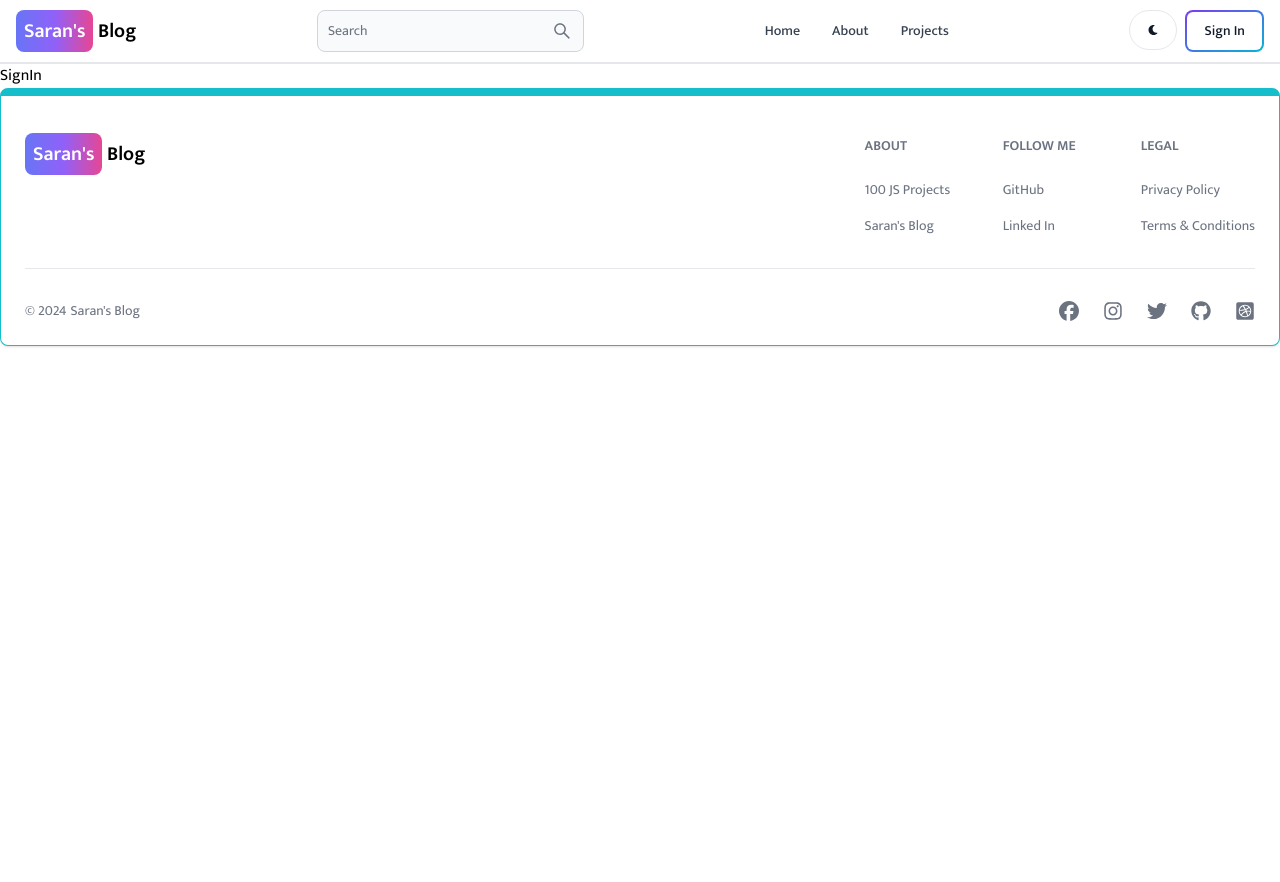
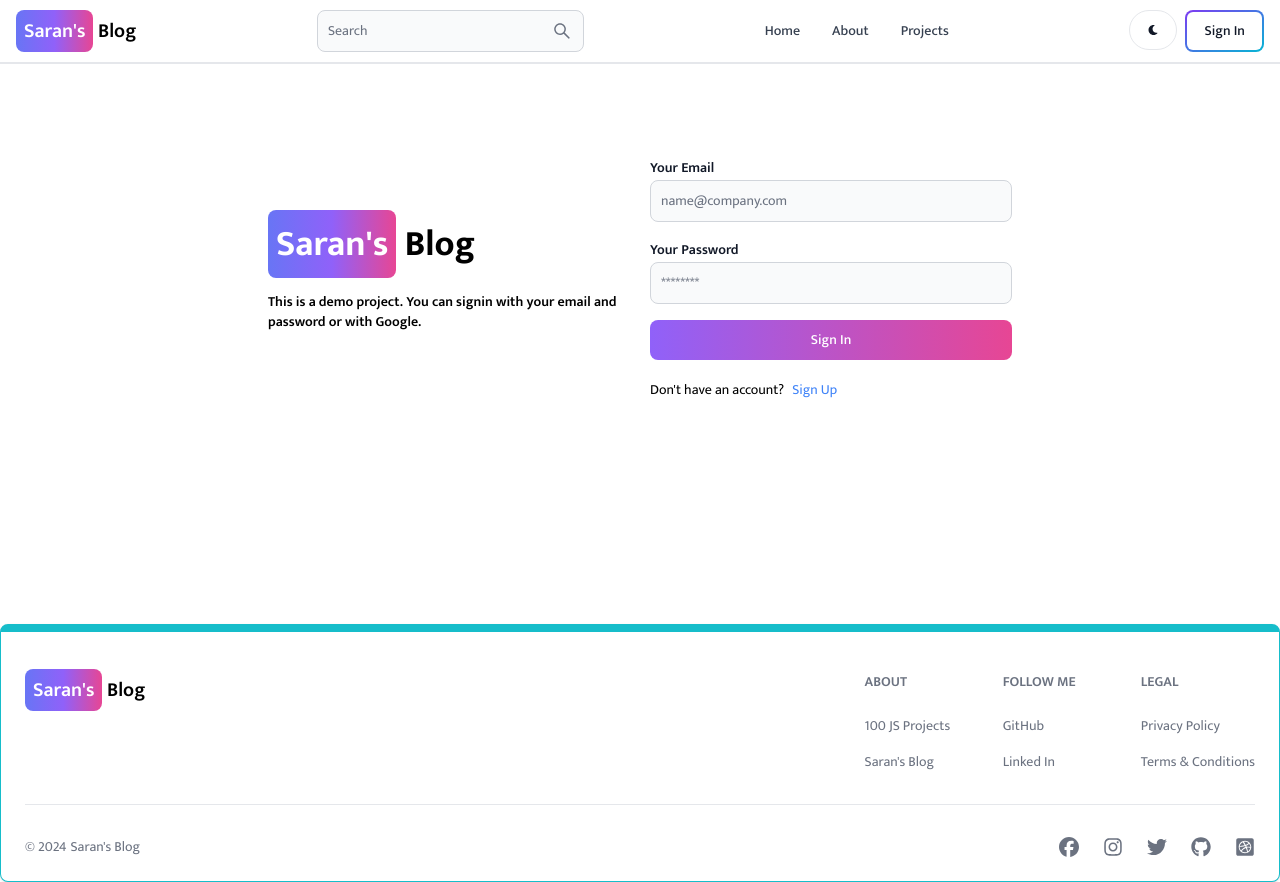
Before and after one commit to iamsarank/mern-blog, a React (Vite) app in the folder client/: page /sign-in in a window 1280 px wide. Before the commit the page ends 800 px from the top, so only its background shows below. Built offline with nearby package versions, Linux system fonts and the light colour scheme.

Commit message:
complete signin page

```diff
--- a/client/src/pages/SignIn.jsx
+++ b/client/src/pages/SignIn.jsx
@@ -1,7 +1,95 @@
-import React from "react";
+import { Label, TextInput, Button, Alert, Spinner } from "flowbite-react";
+import React, { useState } from "react";
+import { Link, useNavigate } from "react-router-dom";
 
 const SignIn = () => {
-  return <div>SignIn</div>;
+
+  const [formData, setFormData] = useState({});
+  const [errorMessage, setErrorMessage] = useState(null);
+  const [loading, setLoading] = useState(false);
+  const navigate = useNavigate();
+
+  const handleChange = (e) => {
+    setFormData({ ...formData, [e.target.id]: e.target.value.trim() })
+  }
+  const handleSubmit = async (e) => {
+    e.preventDefault();
+    if (!formData.email || !formData.password) {
+      return setErrorMessage('Please fill out all fields.')
+    }
+    try {
+      setLoading(true);
+      setErrorMessage(null);
+      const res = await fetch('/api/auth/signin', {
+        method: 'POST',
+        headers: { 'Content-Type': 'application/json' },
+        body: JSON.stringify(formData),
+      });
+
+      const data = await res.json();
+      if (data.success === false) {
+        return setErrorMessage(data.message);
+      }
+
+      setLoading(false);
+      if (res.ok) {
+        navigate('/')
+      }
+
+    } catch (error) {
+      setErrorMessage(error.message);
+      setLoading(false);
+    }
+  }
+
+
+  return (
+    <div className="h-[60vh] mt-20">
+      <div className="flex p-3 max-w-3xl mx-auto flex-col md:flex-row md:items-center gap-5">
+
+        <div className="flex-1">
+          <Link to="/" className="font-bold dark:text-white text-4xl">
+            <span className="px-2 py-1 bg-gradient-to-r from-indigo-500 via-purple-500 to-pink-500 rounded-lg text-white ">Saran's</span> Blog
+          </Link>
+          <p className="text-sm mt-7 font-semibold">
+            This is a demo project. You can signin with your email and password or with Google.
+          </p>
+        </div>
+
+        <div className="flex-1">
+          <form className="flex flex-col gap-4" onSubmit={handleSubmit}>
+            <div>
+              <Label value="Your Email" className="font-semibold" />
+              <TextInput type="email" placeholder="name@company.com" id="email" onChange={handleChange} />
+            </div>
+            <div>
+              <Label value="Your Password" className="font-semibold" />
+              <TextInput type="password" placeholder="********" id="password" onChange={handleChange} />
+            </div>
+
+            <Button gradientDuoTone='purpleToPink' type="submit" disabled={loading}>
+              {loading ? (
+                <>
+                  <Spinner size='sm' />
+                  <span className="pl-3">Loading...</span>
+                </>) : ("Sign In")
+              }
+            </Button>
+          </form>
+
+          <div className="flex gap-2 text-sm mt-5">
+            <span>Don't have an account?</span>
+            <Link to='/sign-up' className="text-blue-500">Sign Up</Link>
+          </div>
+
+          {errorMessage && (
+            <Alert className="mt-5" color='failure'>{errorMessage}</Alert>
+          )}
+
+        </div>
+      </div>
+    </div>
+  )
 };
 
 export default SignIn;
--- a/client/src/pages/SignUp.jsx
+++ b/client/src/pages/SignUp.jsx
@@ -44,7 +44,7 @@
 
 
   return (
-    <div className="min-h-screen mt-20">
+    <div className="h-[60vh] mt-20">
       <div className="flex p-3 max-w-3xl mx-auto flex-col md:flex-row md:items-center gap-5">
 
         <div className="flex-1">
@@ -68,7 +68,7 @@
             </div>
             <div>
               <Label value="Your Password" className="font-semibold" />
-              <TextInput type="password" placeholder="Password" id="password" onChange={handleChange} />
+              <TextInput type="password" placeholder="********" id="password" onChange={handleChange} />
             </div>
 
             <Button gradientDuoTone='purpleToPink' type="submit" disabled={loading}>
@@ -76,7 +76,7 @@
                 <>
                   <Spinner size='sm' />
                   <span className="pl-3">Loading...</span>
-                </>) : ("Sign UP")
+                </>) : ("Sign Up")
               }
             </Button>
           </form>
```
